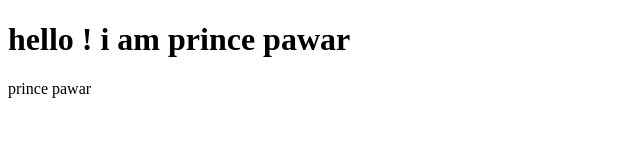
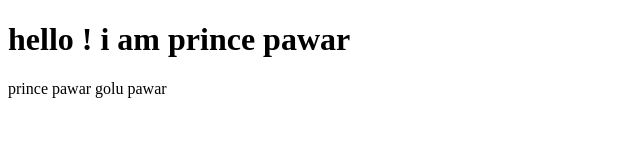
Before and after one commit to prince0510/new-project1, a plain HTML site: page index.html in a window 1280 px wide. Shown: the full height of the page, 0-640 px from the left. Drawn offline with Linux system fonts and the light colour scheme.

Commit message:
Update index.html

```diff
--- a/index.html
+++ b/index.html
@@ -8,5 +8,6 @@
 <body>
     <h1>hello ! i am prince pawar</h1>
     prince pawar
+    golu pawar
 </body>
 </html>
```
